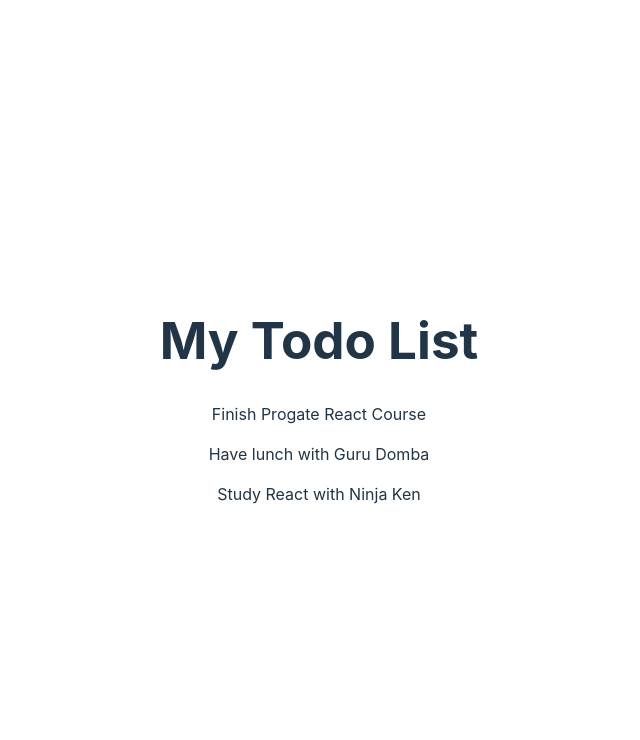
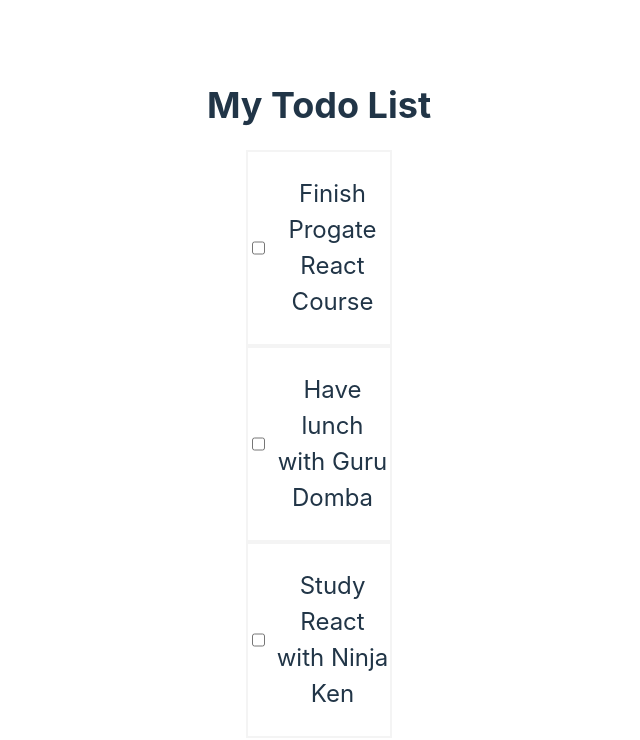
Before and after one commit to possiblydhila/todoApp-react-project, a React (Vite) app: page / in a window 1280 px wide. Shown: the top 740 px of the page, without its empty margins (321-961 px from the left). Built offline with nearby package versions, Linux system fonts and the light colour scheme.

Commit message:
Develop toggle todo feature

```diff
--- a/src/App.jsx
+++ b/src/App.jsx
@@ -2,14 +2,14 @@ import { useState } from 'react'
 import reactLogo from './assets/react.svg'
 import viteLogo from '/vite.svg'
 import './App.css'
-
+import Todos from './components/Todos';
 
 function App() {
   const [todos, setTodos] = useState([
     {
       id: 1,
       title: 'Finish Progate React Course',
-      completed: false,
+      completed: false,  // Menganti nilai awal ke true
     },
     {
       id: 2,
@@ -25,15 +25,35 @@ function App() {
 
   console.log(todos)
 
+
+// Definisikan toggleCompleted di sini
+  const toggleCompleted = (todoId) => {
+    const updatedTodos = todos.map((todo) => {
+      if (todo.id === todoId) {
+        todo.completed = !todo.completed
+      }
+      return todo
+    })
+    setTodos(updatedTodos)
+  }
+
   return (
-    <div>
-      <h1>My Todo List</h1>
-      {/* Gunakan method map di sini */}
-      {todos.map((todo) => {
-        return <p key={todo.id}>{todo.title}</p>
-      })}
+    <div style={styles.container}>
+      <h1 style={styles.title}>My Todo List</h1>
+      {/* Teruskan function toggleCompleted ke component Todos */}
+      <Todos todos={todos} toggleCompleted={toggleCompleted} />
     </div>
   )
+}
+
+const styles = {
+  container: {
+    textAlign: 'center',
+    padding: '12px',
+  },
+  title: {
+    fontSize: '36px',
+  },
 }
 
 export default App;
--- /dev/null
+++ b/src/components/TodoItem.jsx
@@ -0,0 +1,47 @@
+import React from 'react'
+// Definisikan function toggleCompleted di sini
+const toggleCompleted = () => {
+    console.log('toggleCompleted function is called')
+  }
+// Menerima function toggleCompleted sebagai sebuah prop
+const TodoItem = ({ todo, toggleCompleted }) => {
+    const getTodoTitleStyle = () => {
+      if (todo.completed === true) {
+        return { textDecoration: 'line-through' }
+      } else {
+        return { textDecoration: 'none' }
+      }
+    }
+
+
+
+
+    return (
+        <div style={styles.todoItem}>
+          <input
+            type="checkbox"
+            style={styles.checkbox}
+            //  Memberikan id dari todo sebagai argument
+            onChange={() => toggleCompleted(todo.id)}
+          />
+          <p style={getTodoTitleStyle()}>{todo.title}</p>
+        </div>
+      )
+  }
+
+  const styles = {
+    todoItem: {
+      border: '2px solid #f4f4f4',
+      fontSize: '24px',
+      display: 'flex',
+      justifyContent: 'center',
+      alignItems: 'center',
+    },
+    checkbox: {
+        marginRight: '10px',
+        height: '18px',
+        width: '18px',
+      },
+  }
+
+export default TodoItem
--- /dev/null
+++ b/src/components/Todos.jsx
@@ -0,0 +1,39 @@
+import React from 'react'
+import TodoItem from './TodoItem'
+
+// Menerima function toggleCompleted sebagai sebuah prop
+const Todos = ({ todos, toggleCompleted }) => {
+    return (
+      <div style={styles.container}>
+        {todos.map((todo) => {
+          return (
+            <TodoItem
+              key={todo.id}
+              todo={todo}
+              // Teruskan function toggleCompleted ke component TodoItem
+              toggleCompleted={toggleCompleted}
+            />
+          )
+        })}
+      </div>
+    )
+  }
+
+  const styles = {
+    container: {
+      width: '40%',
+      margin: '0 auto',
+    //   padding: '0px 100px 0px 100px'
+    },
+  }
+// const Todos = (props) => {
+//     return (
+//       <div>
+//         {props.todos.map((todo) => {
+//           return <p key={todo.id}>{todo.title}</p>
+//         })}
+//       </div>
+//     )
+//   }
+
+export default Todos
```
